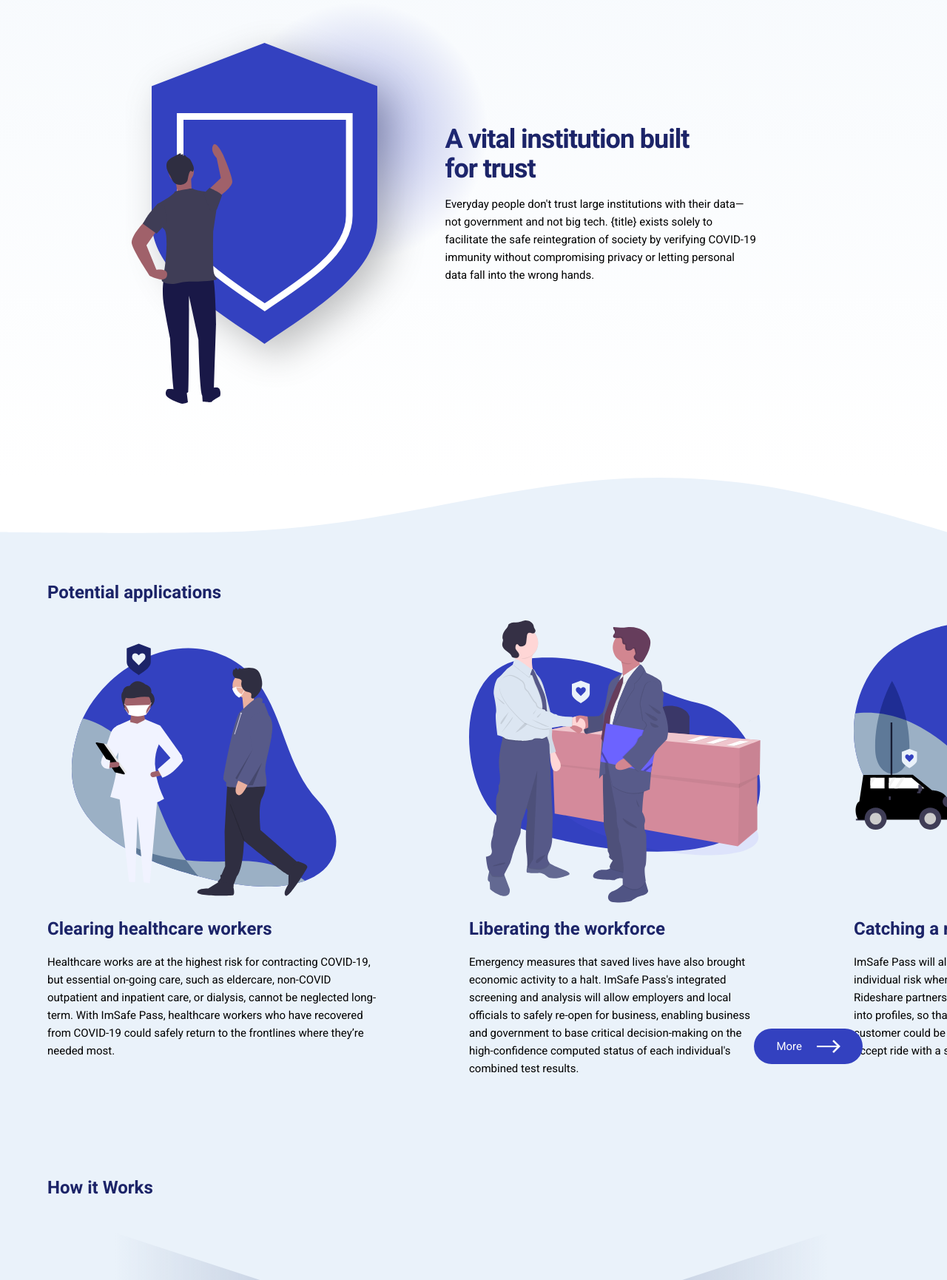
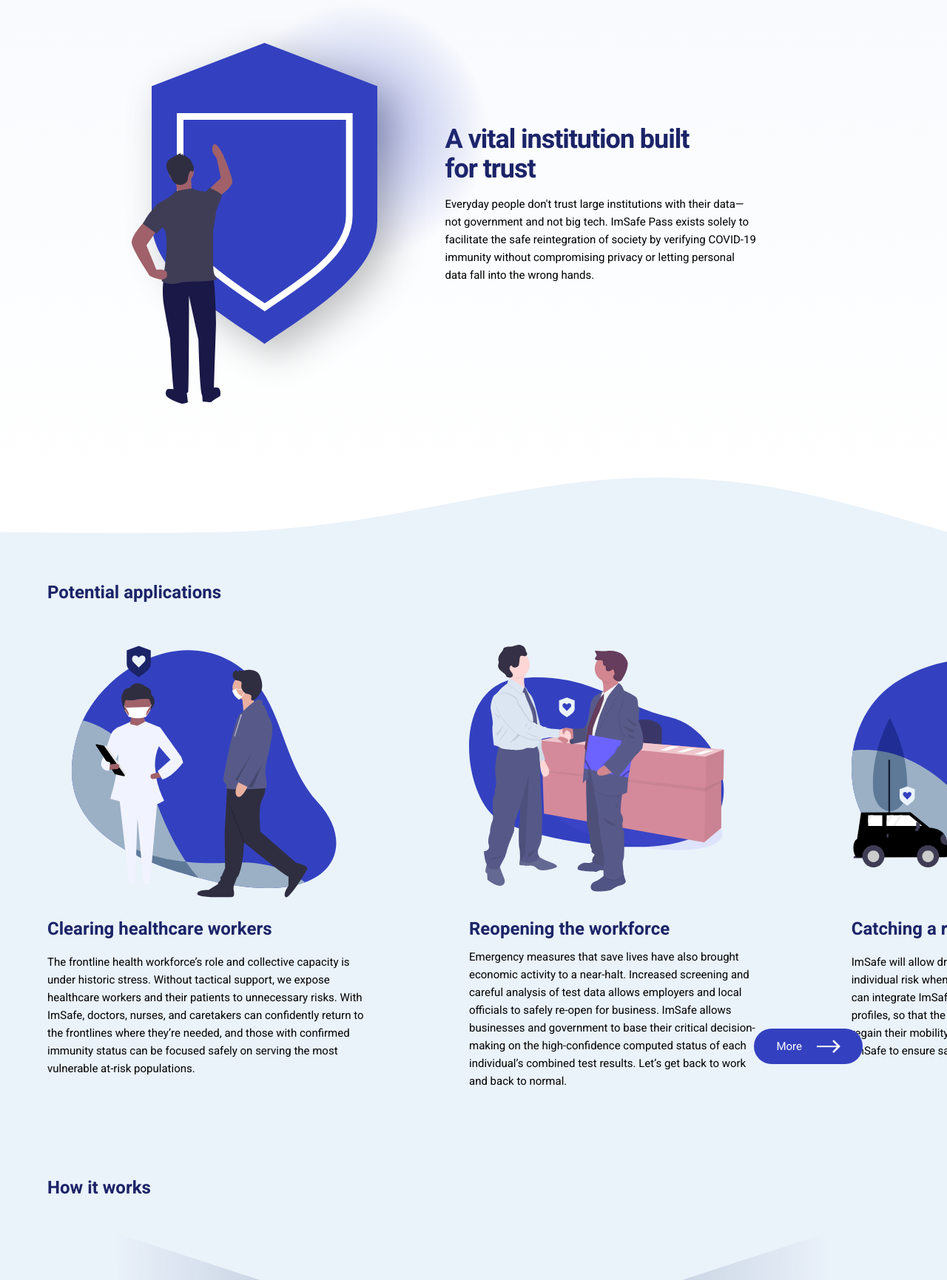
Before and after one commit to sashafklein/imsite, a Gatsby site: page /home in a window 1280 px wide. Shown: the part 1869-3600 px from the top of the page at 74% size. Built offline with nearby package versions, Linux system fonts and the light colour scheme; Gatsby itself is replaced by a stand-in of ours.

Commit message:
Some clean up

```diff
--- a/gatsby-config.js
+++ b/gatsby-config.js
@@ -3,6 +3,7 @@
 module.exports = {
   siteMetadata: {
     title: `ImSafe Pass`,
+    shortTitle: `ImSafe`,
     description: `A safe & secure way to demonstrate immunity.`,
     heroDescription: `We're building a solution to help us all get back to normal in the wake of COVID-19 that serves public health and respects personal privacy.`,
     author: `@imsafepass`,
--- a/src/pages/about-us.js
+++ b/src/pages/about-us.js
@@ -1,6 +1,4 @@
 import React from "react"
-
-import LinkFooter from "@components/link-footer"
 
 const AboutUs = () => (
   <div className="page about-us">
@@ -9,7 +7,6 @@
         <h1>About Us</h1>
       </div>
     </div>
-    <LinkFooter to="/contact-us" text="Contact us" />
   </div>
 )
 
--- a/src/pages/home/index.js
+++ b/src/pages/home/index.js
@@ -8,7 +8,6 @@
 import { getAssets } from "@utils/getAssets"
 import SEO from "@components/seo"
 import Button from "@components/button"
-import LinkFooter from "@components/link-footer"
 import Alternators from "@components/alternators"
 
 import carouselNodes from "@utils/carouselContent"
@@ -23,6 +22,7 @@
         siteMetadata {
           description
           title
+          shortTitle
           heroDescription
         }
       }
@@ -42,8 +42,8 @@
   ] = useState(0)
   const assets = getAssets(allFile)
 
-  const { title, description, heroDescription } = site.siteMetadata
-  const slides = carouselNodes({ title, assets })
+  const { title, description, shortTitle, heroDescription } = site.siteMetadata
+  const slides = carouselNodes({ title, shortTitle, assets })
   const slideSize = 500
   const horizontalScrollLength = slideSize * slides.length
 
@@ -161,7 +161,7 @@
         </div>
 
         <div className="container--large pb150 hidden-sm">
-          <h4 className="left color--dark-purple">How it Works</h4>
+          <h4 className="left color--dark-purple">How it works</h4>
           <img
             src={assets.diagram}
             width="100%"
@@ -169,7 +169,6 @@
           />
         </div>
       </div>
-      <LinkFooter to="/solution" text="Our solution" />
     </div>
   )
 }
--- a/src/pages/mission.js
+++ b/src/pages/mission.js
@@ -1,6 +1,4 @@
 import React from "react"
-
-import LinkFooter from "@components/link-footer"
 
 const Mission = () => (
   <div className="page mission">
@@ -9,7 +7,6 @@
         <h1>Mission</h1>
       </div>
     </div>
-    <LinkFooter to="/about-us" text="About us" />
   </div>
 )
 
--- a/src/pages/solution.js
+++ b/src/pages/solution.js
@@ -1,6 +1,4 @@
 import React from "react"
-
-import LinkFooter from "@components/link-footer"
 
 const Solution = () => (
   <div className="page solution">
@@ -9,7 +7,6 @@
         <h1>Solution</h1>
       </div>
     </div>
-    <LinkFooter to="/mission" text="Our mission" />
   </div>
 )
 
--- a/src/utils/carouselContent.js
+++ b/src/utils/carouselContent.js
@@ -1,29 +1,29 @@
 import React from "react"
 
-const contentData = ({ title, assets }) => [
+const contentData = ({ title, shortTitle, assets }) => [
   {
     width: 450,
     asset: assets.healthcareWorkersIll,
     title: "Clearing healthcare workers",
-    content: `Healthcare works are at the highest risk for contracting COVID-19, but essential on-going care, such as eldercare, non-COVID outpatient and inpatient care, or dialysis, cannot be neglected long-term. With ${title}, healthcare workers who have recovered from COVID-19 could safely return to the frontlines where they’re needed most.`,
+    content: `The frontline health workforce’s role and collective capacity is under historic stress. Without tactical support, we expose healthcare workers and their patients to unnecessary risks. With ${shortTitle}, doctors, nurses, and caretakers can confidently return to the frontlines where they’re needed, and those with confirmed immunity status can be focused safely on serving the most vulnerable at-risk populations.`,
   },
   {
-    width: 400,
+    width: 350,
     asset: assets.workIll,
-    title: "Liberating the workforce",
-    content: `Emergency measures that saved lives have also brought economic activity to a halt. ${title}'s integrated screening and analysis will allow employers and local officials to safely re-open for business, enabling business and government to base critical decision-making on the high-confidence computed status of each individual's combined test results.`,
+    title: "Reopening the workforce",
+    content: `Emergency measures that save lives have also brought economic activity to a near-halt. Increased screening and careful analysis of test data allows employers and local officials to safely re-open for business. ${shortTitle} allows businesses and government to base their critical decision-making on the high-confidence computed status of each individual’s combined test results.  Let’s get back to work and back to normal.`,
   },
   {
     width: 300,
     title: "Catching a ride",
     asset: assets.catchRideIll,
-    content: `${title} will allow drivers and riders assess their individual risk when accepting a ride share arrangement. Rideshare partners will integrate Verified Immunity Scores into profiles, so that for example, an immunosuppressed customer could be paired with a high-scoring driver or only accept ride with a specialized disinfection protocol.`,
+    content: `${shortTitle} will allow drivers and riders to assess their individual risk when calling a ride. Transportation partners can integrate ${shortTitle} scores into driver and passenger profiles, so that the elderly and immunosuppressed can regain their mobility. Transit systems could integrate ${shortTitle} to ensure safe transport for the broader population.`,
   },
   {
-    width: 380,
+    width: 330,
     title: "Back to school",
     asset: assets.backToSchoolIll,
-    content: `With Pre-K-12 schools shuttered and entire university and college campuses shut down, teachers and students are struggling to maintain progress in a wholly new paradigm.  Parents also struggle as they juggle their other responsibilities with at-home kids. ${title} will help us restart the school system, while limiting danger to those most at risk.`,
+    content: `With primary schools suspended and entire university and college campuses shut down, teachers and students are struggling to maintain progress in a wholly new paradigm.  Parents also struggle as they juggle their other responsibilities with at-home kids and shuttered childcare. ${shortTitle} arms administrators with the information they need to keep their communities protected.`,
   },
 ]
 
@@ -31,7 +31,7 @@
   const content = contentData(data)
   return content.map(({ title, asset, width, content }, ind) => (
     <div className="flex flex-col pb40--resp" key={title}>
-      <div className="h400 flex flex-col flex-jc--fs">
+      <div className="h400 flex flex-col flex-jc--c">
         <img style={{ width }} alt={title} src={asset} />
       </div>
       <div className="flex flex-col h250 flex-ai--fs left">
--- a/src/utils/homeAlternators.js
+++ b/src/utils/homeAlternators.js
@@ -21,6 +21,6 @@
       className: "ml10 ml0--resp w365 w250--resp",
     },
     title: `A vital institution built for trust`,
-    content: `Everyday people don't trust large institutions with their data—not government and not big tech. {title} exists solely to facilitate the safe reintegration of society by verifying COVID-19 immunity without compromising privacy or letting personal data fall into the wrong hands.`,
+    content: `Everyday people don't trust large institutions with their data—not government and not big tech. ${title} exists solely to facilitate the safe reintegration of society by verifying COVID-19 immunity without compromising privacy or letting personal data fall into the wrong hands.`,
   },
 ]
```
Also changed, not shown: src/components/layout/index.js (+24 -4 lines), src/pages/404.js (+8 -2 lines).
